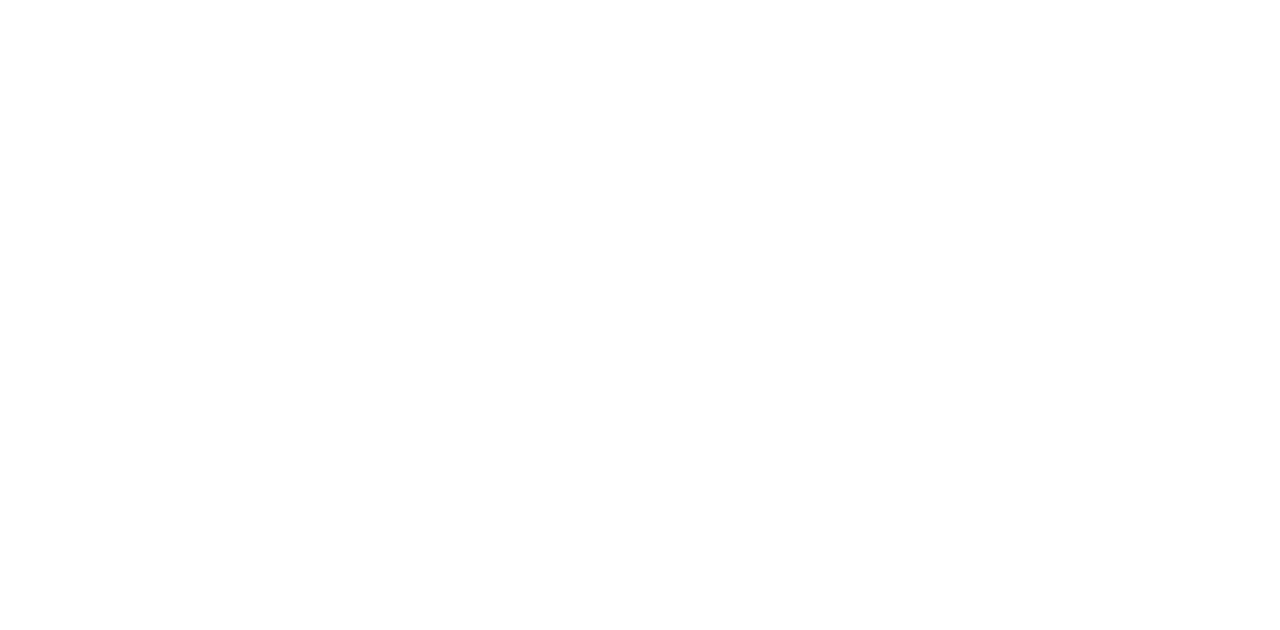
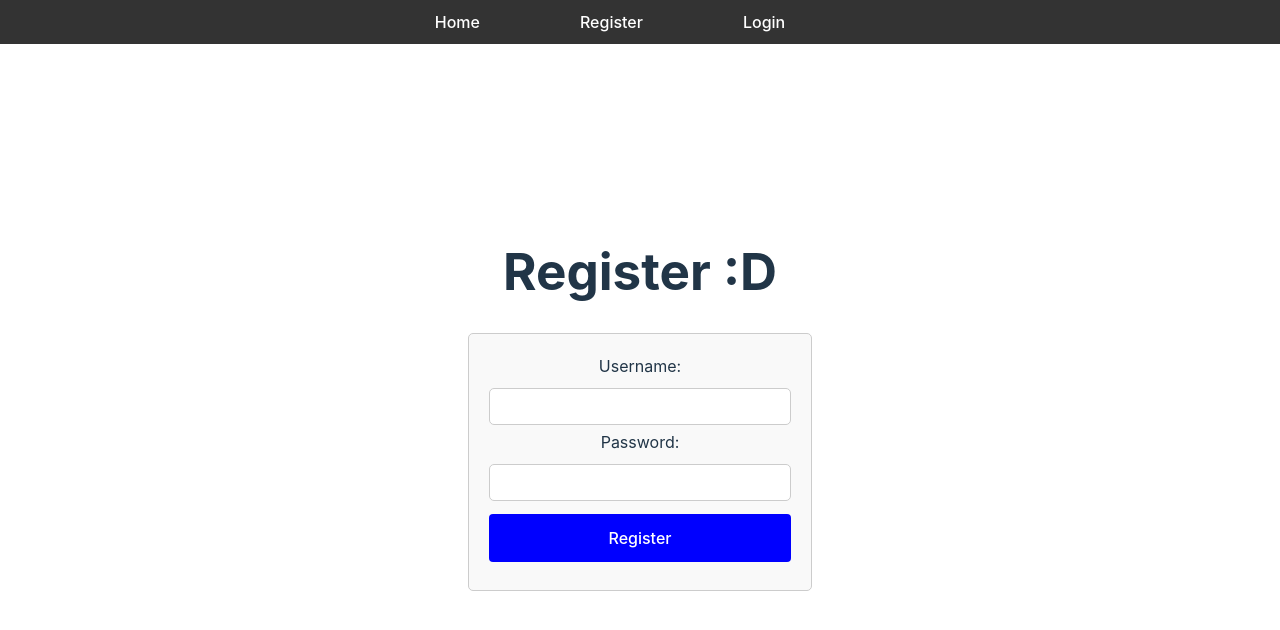
Before and after one commit to BenPhillips-21/blogFrontend, a React (Vite) app: page /users/register in a window 1280 px wide. Before the commit this address had no page. Shown: the top 630 px of the page. Built offline with nearby package versions, Linux system fonts and the light colour scheme.

Commit message:
added register page

```diff
--- a/src/App.css
+++ b/src/App.css
@@ -60,3 +60,46 @@
   max-width: calc(30% - 2rem); /* Calculate width for one-third of the available space */
   width: 100%;
 }
+
+.navbar {
+  display: flex;
+  flex-direction: row;
+  background-color: purple;
+  width: 100%;
+}
+
+.registerForm {
+  max-width: 400px;
+  margin: auto;
+  padding: 20px;
+  border: 1px solid #ccc;
+  border-radius: 5px;
+  background-color: #f9f9f9;
+}
+
+.registerForm label {
+  margin-bottom: 5px;
+  display: block;
+}
+
+.registerForm input[type="text"],
+.registerForm input[type="password"] {
+  width: 100%;
+  padding: 10px;
+  margin: 5px 0;
+  box-sizing: border-box;
+  border: 1px solid #ccc;
+  border-radius: 5px;
+}
+
+.registerForm button {
+  width: 100%;
+  background-color: blue;
+  color: white;
+  padding: 14px 20px;
+  margin: 8px 0;
+  border: none;
+  border-radius: 4px;
+  cursor: pointer;
+  font-size: 16px;
+}
--- a/src/App.jsx
+++ b/src/App.jsx
@@ -6,15 +6,21 @@ import { BrowserRouter as Router, Routes, Route } from 'react-router-dom';
 
 import Home from './components/home';
 import Post from './components/post';
+import Navbar from './components/navbar';
+import Register from './components/register';
+import Login from './components/login';
 
 function App() {
   return (
     <>
       <Router>
-        <Routes>
-          <Route path="/posts" element={<Home />} />
-          <Route path="/posts/:postid" element={<Post />} />
-        </Routes>
+        <Navbar />
+          <Routes>
+            <Route path="/users/register" element={<Register />} />
+            <Route path="/users/login" element={<Login />} />
+            <Route path="/posts" element={<Home />} />
+            <Route path="/posts/:postid" element={<Post />} />
+          </Routes>
       </Router>
     </>
   );
--- a/src/components/home.jsx
+++ b/src/components/home.jsx
@@ -24,6 +24,8 @@ const Home = () => {
     };
 
     return (
+    <>
+    <h1>All Blogs</h1>
     <div className="allBlogs">
         {posts.map((post, index) => (
           <div className="blogCard" key={index}>
@@ -34,6 +36,7 @@ const Home = () => {
           </div>
         ))}
     </div>
+    </>
     );
 };
 
--- /dev/null
+++ b/src/components/login.jsx
@@ -0,0 +1,9 @@
+const Login = () => {
+    return (
+        <>
+            <h1>Login :D</h1>
+        </>
+    )
+}
+
+export default Login
--- /dev/null
+++ b/src/components/navbar.jsx
@@ -0,0 +1,49 @@
+import React from 'react';
+import { Link } from 'react-router-dom';
+
+const Navbar = () => {
+  return (
+    <nav style={styles.navbar}>
+      <ul style={styles.navList}>
+        <li style={styles.navItem}>
+          <Link to="/posts" style={styles.navLink}>Home</Link>
+        </li>
+        <li style={styles.navItem}>
+          <Link to="/users/register" style={styles.navLink}>Register</Link>
+        </li>
+        <li style={styles.navItem}>
+          <Link to="/users/login" style={styles.navLink}>Login</Link>
+        </li>
+      </ul>
+    </nav>
+  );
+}
+
+const styles = {
+  navbar: {
+    backgroundColor: '#333',
+    padding: '10px 20px',
+    marginBottom: '20px',
+    width: '100%',
+    position: 'fixed',
+    top: 0,
+    left: 0,
+    zIndex: 9999, // Ensures it's on top of other elements
+  },
+  navList: {
+    listStyle: 'none',
+    margin: 0,
+    padding: 0,
+    display: 'flex',
+    justifyContent: 'center', // Add space between links
+  },
+  navItem: {
+    margin: '0 100px 0 0'
+  },
+  navLink: {
+    color: '#fff',
+    textDecoration: 'none',
+  }
+};
+
+export default Navbar;
--- /dev/null
+++ b/src/components/register.jsx
@@ -0,0 +1,54 @@
+import { useState } from 'react'
+import { useNavigate } from 'react-router-dom';
+
+const Register = () => {
+    const [username, setUsername] = useState('')
+    const [password, setPassword] = useState('')
+    const [loading, setLoading] = useState(false)
+    const navigate = useNavigate();
+
+    const handleSubmit = (e) => {
+        e.preventDefault()
+        const newUser = { username, password }
+
+        setLoading(true)
+
+        fetch('http://localhost:5000/users/register', {
+            method: 'POST',
+            headers: { "Content-Type": "application/json" },
+            body: JSON.stringify(newUser)
+        }).then(() => {
+            console.log("New User Registered")
+            setLoading(false)
+            navigate(`/users/login`)
+        })
+    }
+
+    return (
+        <>
+            <h1>Register :D</h1>
+                <div className='registerForm'>
+                    <form onSubmit={handleSubmit}>
+                        <label>Username:</label>
+                        <input
+                            type="text"
+                            required
+                            value={username}
+                            onChange={(e) => setUsername(e.target.value)}
+                        />
+                        <label>Password:</label>
+                        <input
+                            type="password"
+                            required
+                            value={password}
+                            onChange={(e) => setPassword(e.target.value)}
+                        />
+                        {!loading && <button>Register</button>}
+                        { loading && <button disabled>Registering...</button>}
+                    </form>
+                </div>
+        </>
+    )
+}
+
+export default Register
```
